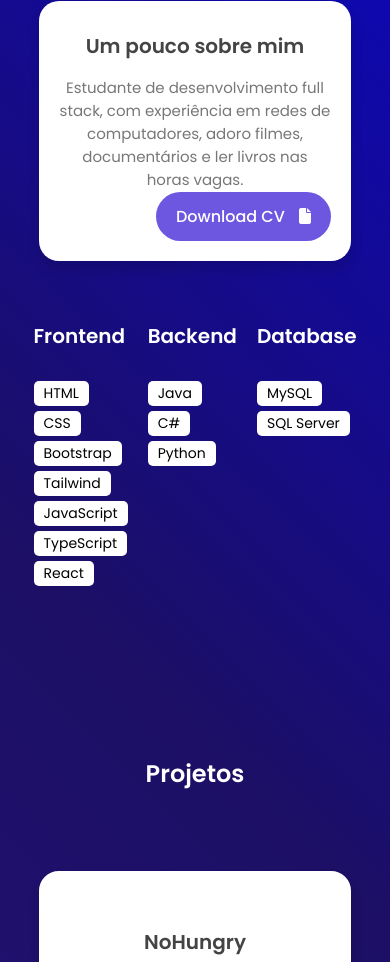
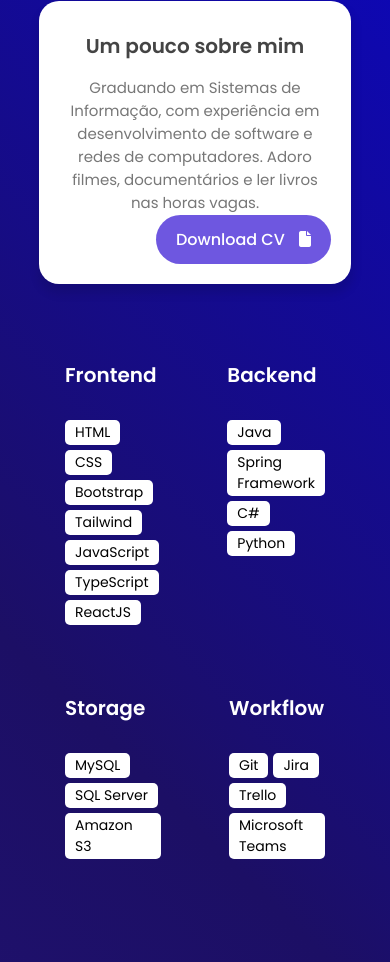
Before and after one commit to rhyanndev/my-portfolio, a plain HTML site: page index.html in a window 390 px wide. Shown: the part 1038-2000 px from the top of the page. Drawn offline with nearby package versions, Linux system fonts and the light colour scheme.

Commit message:
add: adicionando mudanças

```diff
--- a/assets/css/style.css
+++ b/assets/css/style.css
@@ -847,3 +847,18 @@ footer{
     }
 
 }
+
+@media (max-width: 480px) {
+
+    .col {
+        display: flex;
+        flex-wrap: wrap;
+        gap: 1rem;
+    }
+
+    .skills-box {
+        flex: 1 1 calc(25% - 1rem);
+        padding: 1rem;
+    }
+
+}
--- a/index.html
+++ b/index.html
@@ -143,7 +143,7 @@
                 <div class="col">
                     <div class="about-info">
                         <h3>Um pouco sobre mim</h3>
-                        <p>Estudante de desenvolvimento full stack, com experiência em redes de computadores, adoro filmes, documentários e ler livros nas horas vagas.</p>
+                        <p>Graduando em Sistemas de Informação, com experiência em desenvolvimento de software e redes de computadores. Adoro filmes, documentários e ler livros nas horas vagas.</p>
                         <div class="about-btn">
 
 
@@ -166,7 +166,7 @@
                                         <span>Tailwind</span>
                                         <span>JavaScript</span>
                                         <span>TypeScript</span>
-                                        <span>React</span>
+                                        <span>ReactJS</span>
                                 </div>
 
                     </div>
@@ -177,6 +177,7 @@
                             </div>
                                 <div class="skills-list">
                                     <span>Java</span>
+                                    <span>Spring Framework</span>
                                     <span>C#</span>
                                     <span>Python</span>
 
@@ -185,13 +186,26 @@
 
                     <div class="skills-box">
                         <div class="skills-header">
-                                <h3>Database</h3>
+                                <h3>Storage</h3>
                             </div>
                                 <div class="skills-list">
                                     <span>MySQL</span>
                                     <span>SQL Server</span>
+                                    <span>Amazon S3</span>
                                 </div>
                      </div>
+
+                     <div class="skills-box">
+                        <div class="skills-header">
+                            <h3>Workflow</h3>
+                        </div>
+                        <div class="skills-list">
+                            <span>Git</span>
+                            <span>Jira</span>
+                            <span>Trello</span>
+                            <span>Microsoft Teams</span>
+                        </div>
+                    </div>
             </div>
         </section>
 
```
